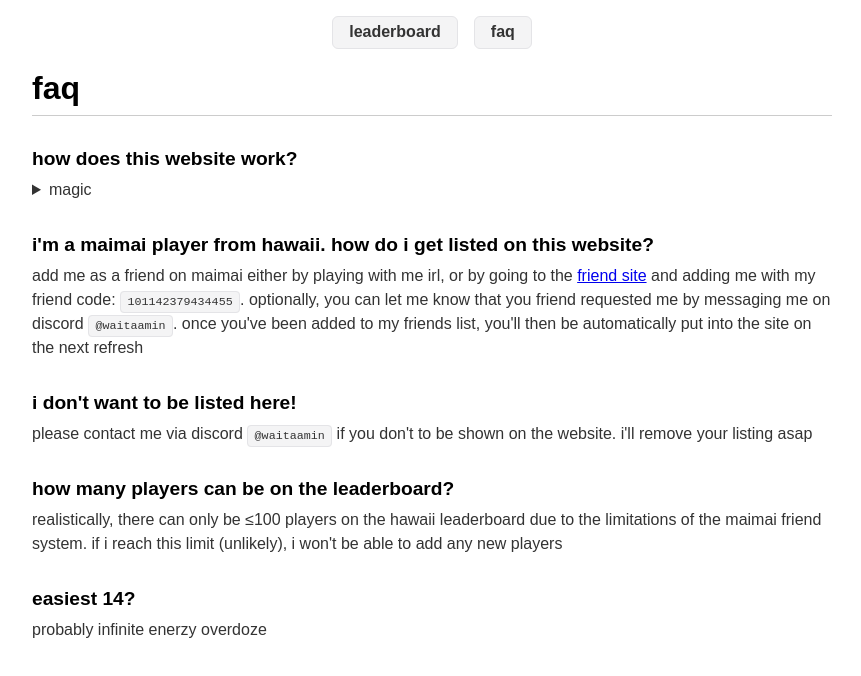
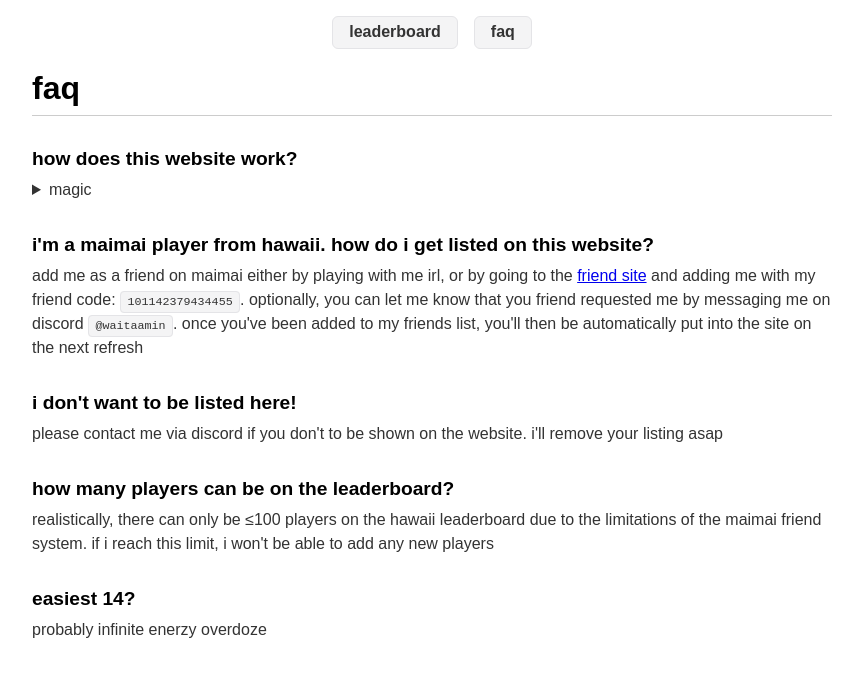
Before and after one commit to min-808/rating-site, a Next.js app: page /faq in a window 1280 px wide. Shown: the top 676 px of the page, without its empty margins (208-1069 px from the left). Built offline with nearby package versions, Linux system fonts and the light colour scheme.

Commit message:
Tweaks to faq

```diff
--- a/src/app/faq/page.tsx
+++ b/src/app/faq/page.tsx
@@ -42,7 +42,7 @@
       question: "i don't want to be listed here!",
       answer: (
         <>
-          please contact me via discord <code style={codeStyle}>@waitaamin</code> if you don't to be shown on the website. i'll remove your listing asap
+          please contact me via discord if you don't to be shown on the website. i'll remove your listing asap
         </>
       ),
     },
@@ -50,7 +50,7 @@
       question: "how many players can be on the leaderboard?",
       answer: (
         <>
-          realistically, there can only be ≤100 players on the hawaii leaderboard due to the limitations of the maimai friend system. if i reach this limit (unlikely), i won't be able to add any new players
+          realistically, there can only be ≤100 players on the hawaii leaderboard due to the limitations of the maimai friend system. if i reach this limit, i won't be able to add any new players
         </>
       ),
     },
```
